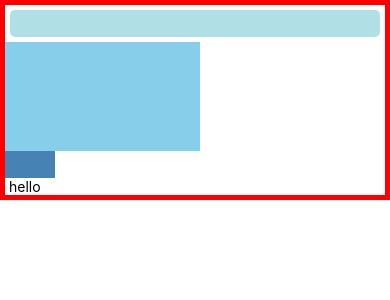
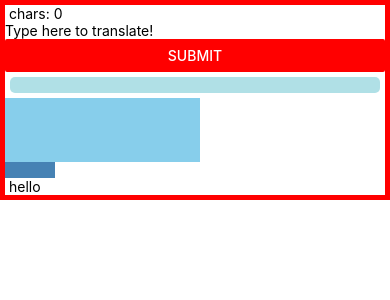
Before and after one commit to zoolu-got-rhythm/react-native-sandbox-experiments, a React Native app: screen / in a window 390 px wide. Shown: the top 300 px of the page. Built offline with nearby package versions, Linux system fonts and the light colour scheme.

Commit message:
text input working

```diff
--- a/App.tsx
+++ b/App.tsx
@@ -12,6 +12,7 @@ import {Platform, StyleSheet, Text, View, Dimensions} from 'react-native';
 import { Hello } from './components/Hello';
 import hexGenerator from './utils/hexGenerator';
 import { Image } from 'react-native'
+import { TextInputComponent } from './components/TextInputComponent';
 
 const instructions = Platform.select({
   ios: 'Press Cmd+R to reload,\n' + 'Cmd+D or shake for dev menu',
@@ -57,6 +58,8 @@ export default class App extends Component<Props, State> {
       <View style={{flex: 1, flexDirection: 'column',
       justifyContent: "flex-start", borderWidth: 5, borderColor: "red", maxHeight: 200,
       alignItems: "stretch"}}>
+
+        <TextInputComponent />
         <View style={{flex: 2, margin: 5, borderRadius: 5, backgroundColor: 'powderblue'}} />
         <View style={{width: Dimensions.get("window").width / 2, flex: 8, backgroundColor: 'skyblue'}} />
         <View style={{width: 50, flex: 2, backgroundColor: 'steelblue'}} />
--- /dev/null
+++ b/components/TextInputComponent.tsx
@@ -0,0 +1,57 @@
+import React from "react";
+import { View, StyleSheet, TextInput, Text, Button } from "react-native";
+
+export interface Props {
+
+  }
+
+  interface State {
+    text: string;
+  }
+
+  export class TextInputComponent extends React.Component<{}, State> {
+    constructor(props: Props) {
+        super(props)
+        this.state = {
+            text: ""
+        }
+    }
+
+    render(){
+        return (
+            <View>
+
+
+                <Text> {`chars: ${this.state.text.length}`}</Text>
+
+                 <TextInput
+                    style={styles.textInput}
+                    placeholder="Type here to translate!"
+                    onChangeText={(text) => this.setState({text})}
+                    value={this.state.text}
+                    />
+
+                    <Button
+              title="submit"
+              onPress={() => this.setState({text: ""})}
+              accessibilityLabel="decrement"
+              color="red"
+
+           />
+
+            </View>
+        );
+    }
+  }
+
+
+  const styles = StyleSheet.create({
+    textInput: {
+
+    },
+
+    textInputInfo: {
+
+    }
+
+  })
```
